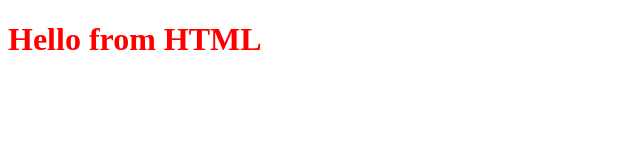
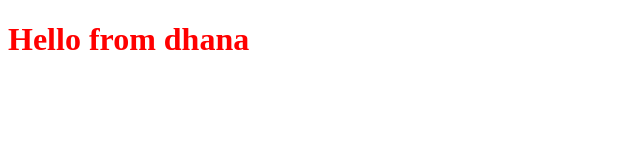
Before and after one commit to Talari063/autosugest, a website: page frontend/index.html in a window 1280 px wide. Shown: the full height of the page, 0-640 px from the left. Drawn offline with Linux system fonts and the light colour scheme.

Commit message:
message updated

```diff
--- a/frontend/index.html
+++ b/frontend/index.html
@@ -9,7 +9,7 @@
   <link rel="stylesheet" href="index.css">
 </head>
 <body>
-  <h1>Hello from HTML</h1>
+  <h1>Hello from dhana</h1>
   <script src="index.js"></script>
 </body>
 </html>
```
